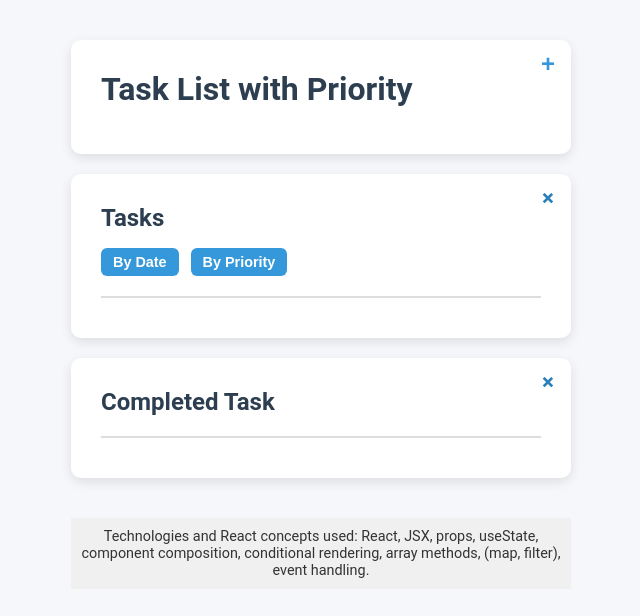
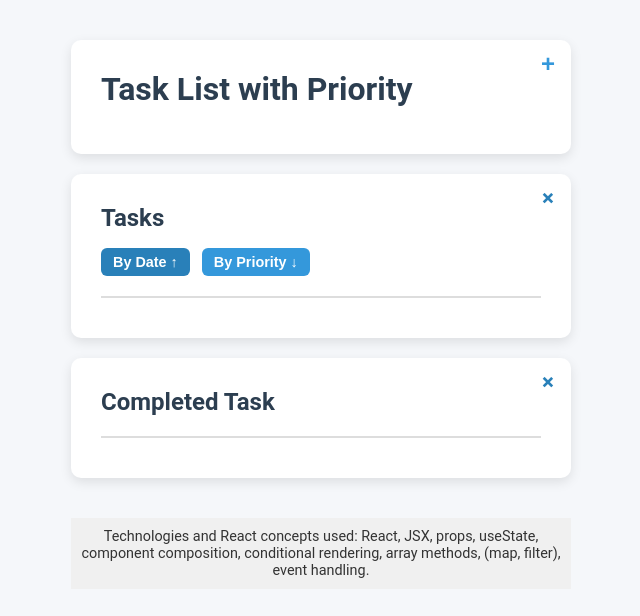
Before and after one commit to imespri/completed-courses, a React app in the folder 01-tasklist/: page / in a window 1280 px wide. Shown: the top 616 px of the page, without its empty margins (319-959 px from the left). Built offline with nearby package versions, Linux system fonts and the light colour scheme; the HTML template or start-up script is replaced by a standard one.

Commit message:
feat: add sorting tasks for date or priority

```diff
--- a/01-tasklist/src/App.jsx
+++ b/01-tasklist/src/App.jsx
@@ -2,6 +2,8 @@
 
 function App() {
   const [tasks, setTasks] = useState([]);
+  const [sortType, setSortType] = useState("date");
+  const [sortOrder, setSortOrder] = useState("asc");
 
   const [openSection, setOpenSection] = useState({
     taskList: false,
@@ -32,7 +34,31 @@
     );
   }
 
-  const activeTasks = tasks.filter((task) => !task.completed);
+  function sortTask(tasks) {
+    return tasks.slice().sort((a, b) => {
+      if (sortType === "priority") {
+        const priorityOrder = { High: 1, Medium: 2, Low: 3 };
+        return sortOrder === "asc"
+          ? priorityOrder[a.priority] - priorityOrder[b.priority]
+          : priorityOrder[b.priority] - priorityOrder[a.priority];
+      } else {
+        return sortOrder === "asc"
+          ? new Date(a.deadline) - new Date(b.deadline)
+          : new Date(b.deadline) - new Date(a.deadline);
+      }
+    });
+  }
+
+  function toggleSortOrder(type) {
+    if (sortType === type) {
+      setSortOrder(sortOrder === "asc" ? "desc" : "asc");
+    } else {
+      setSortType(type);
+      setSortOrder("asc");
+    }
+  }
+
+  const activeTasks = sortTask(tasks.filter((task) => !task.completed));
   const completedTasks = tasks.filter((task) => task.completed);
 
   return (
@@ -57,8 +83,22 @@
           +
         </button>
         <div className="sort-controls">
-          <button className="sort-button">By Date</button>
-          <button className="sort-button">By Priority</button>
+          <button
+            className={`sort-button ${sortType === "date" ? "active" : ""}`}
+            onClick={() => toggleSortOrder("date")}
+          >
+            By Date{" "}
+            {sortType === "date" && sortOrder === "asc" ? "\u2191" : "\u2193"}
+          </button>
+          <button
+            className={`sort-button ${sortType === "priority" ? "active" : ""}`}
+            onClick={() => toggleSortOrder("priority")}
+          >
+            By Priority{" "}
+            {sortType === "priority" && sortOrder === "asc"
+              ? "\u2191"
+              : "\u2193"}
+          </button>
         </div>
         {openSection.tasks && (
           <TaskList
```
